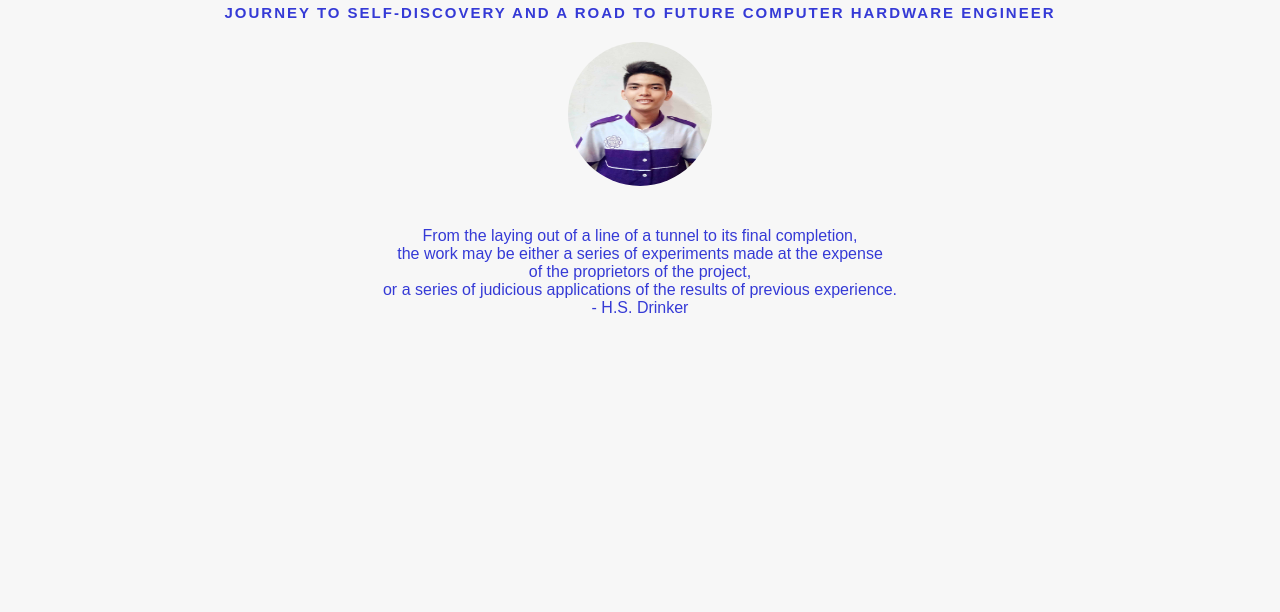
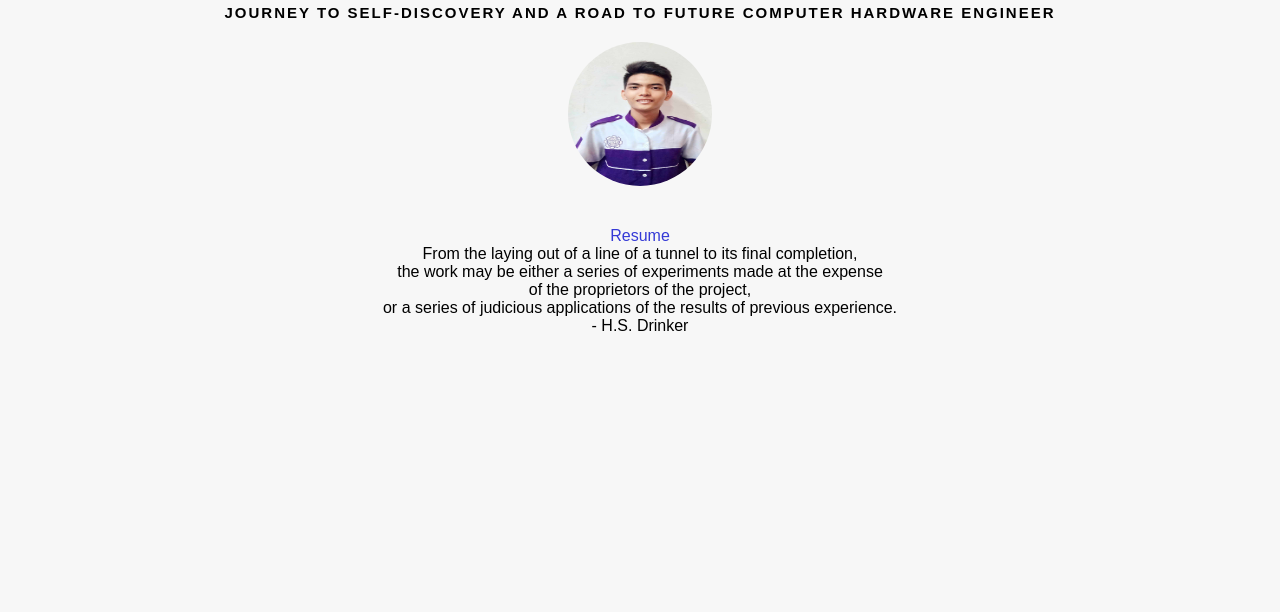
Before and after one commit to MarlonTacadena/COA2, a plain HTML site: page index.html in a window 1280 px wide. Shown: the part 188-800 px from the top of the page. Drawn offline with Linux system fonts and the light colour scheme; a web font is replaced by a local one.

Commit message:
edit resume

```diff
--- a/index.html
+++ b/index.html
@@ -25,11 +25,11 @@
     <br>
     <header class='main-header' id='section-home'>
         <h1 class='Stay'>MARLON POSERIO TACADENA</h1>
-        <a href="Assets/marlon tacadena.pdf" Resumé</a>
         <h2>JOURNEY TO SELF-DISCOVERY AND A ROAD TO FUTURE COMPUTER HARDWARE ENGINEER</h2>
         <br>
         <img src='Assets/26.jpg'  alt='profile-picture'> <br>
         <p>
+            <a href="Assets/marlon tacadena.pdf">Resume</a>
             From the laying out of a line of a tunnel to its final completion,<br>
             the work may be either a series of experiments made at the expense <br>
              of the proprietors of the project, <br>
```
